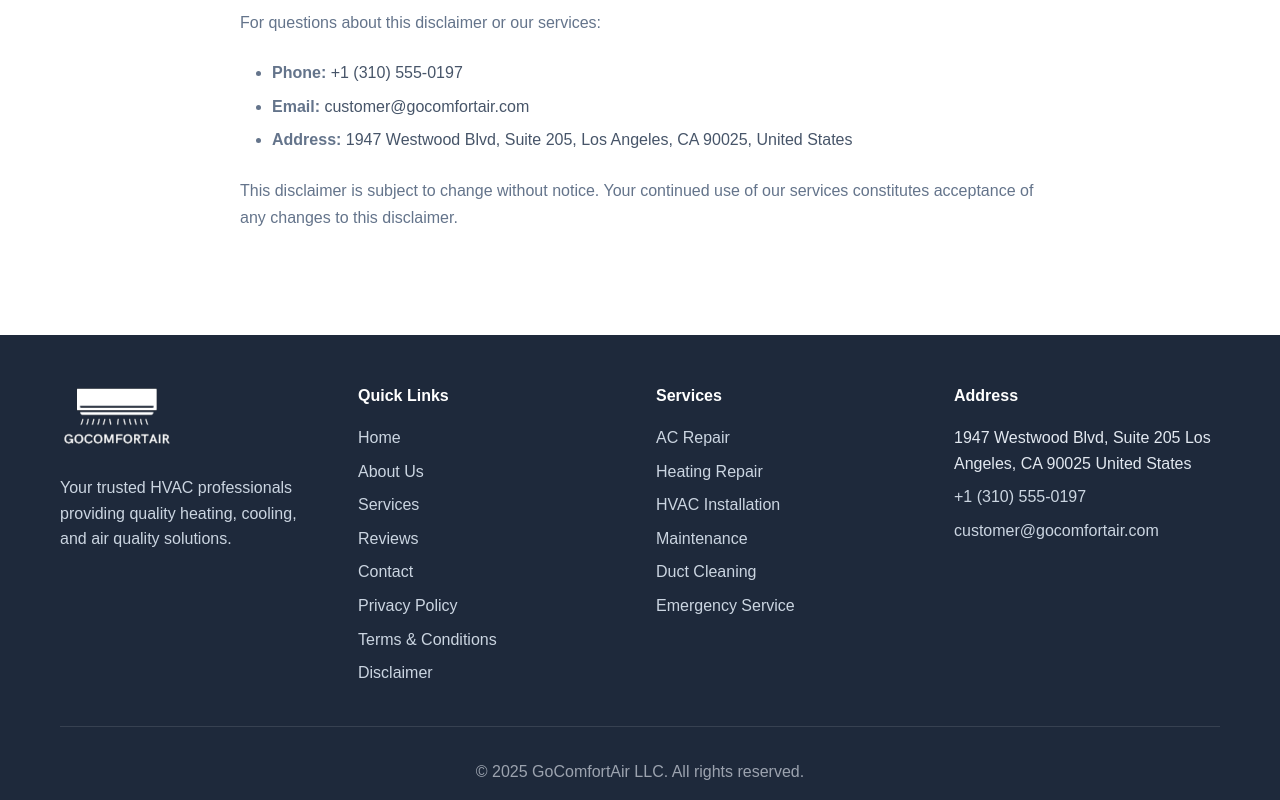
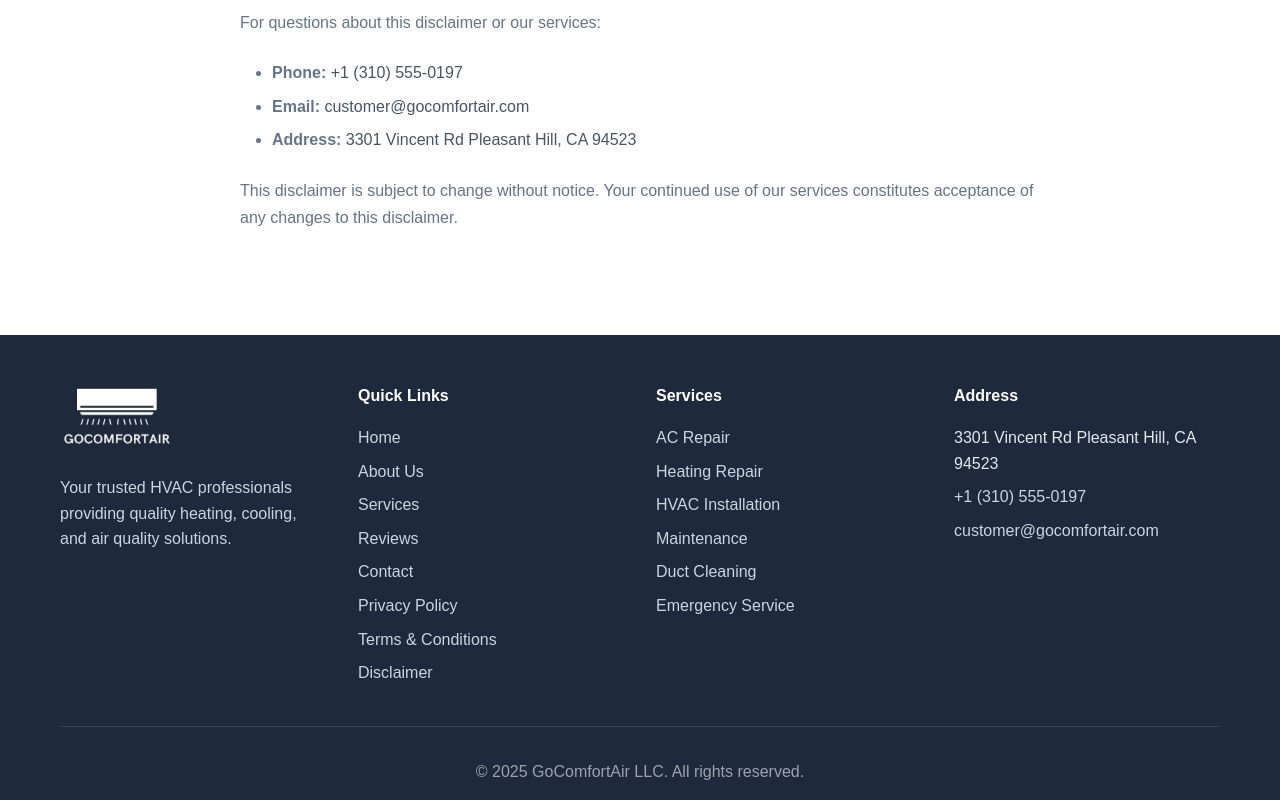
Before and after one commit to DivyanshiShrivastav04/GoComfortAir, a plain HTML site: page disclaimer.html in a window 1280 px wide. Shown: the part 3070-3870 px from the top of the page. Drawn offline with Linux system fonts and the light colour scheme.

Commit message:
Update disclaimer.html

```diff
--- a/disclaimer.html
+++ b/disclaimer.html
@@ -290,7 +290,7 @@ body {
     <ul>
   <li><strong>Phone:</strong> <a href="tel:+13105550197" style="text-decoration: none; color: #475569;">+1 (310) 555-0197</a></li>
   <li><strong>Email:</strong> <a href="mailto:customer@gocomfortair.com" style="text-decoration: none; color: #475569;">customer@gocomfortair.com</a></li>
-  <li><strong>Address:</strong> <span style="color: #475569;">1947 Westwood Blvd, Suite 205, Los Angeles, CA 90025, United States</span></li>
+  <li><strong>Address:</strong> <span style="color: #475569;">3301 Vincent Rd Pleasant Hill, CA 94523</span></li>
 </ul>
 
                 <p>This disclaimer is subject to change without notice. Your continued use of our services constitutes acceptance of any changes to this disclaimer.</p>
@@ -334,9 +334,7 @@ body {
                 <div class="footer-section">
                     <h4>Address</h4>
                     <ul>
-                        <li>1947 Westwood Blvd, Suite 205
-Los Angeles, CA 90025
-United States  </li>
+                        <li>3301 Vincent Rd Pleasant Hill, CA 94523 </li>
                         <li><a href="tel:+1 (310) 555-0197 ">+1 (310) 555-0197 </a></li>
                         <li><a href="mailto:customer@gocomfortair.com">customer@gocomfortair.com</a></li>
                     </ul>
```
